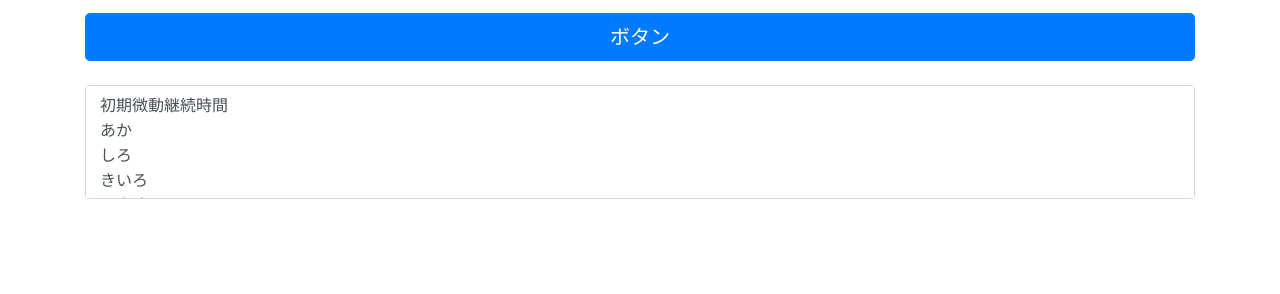
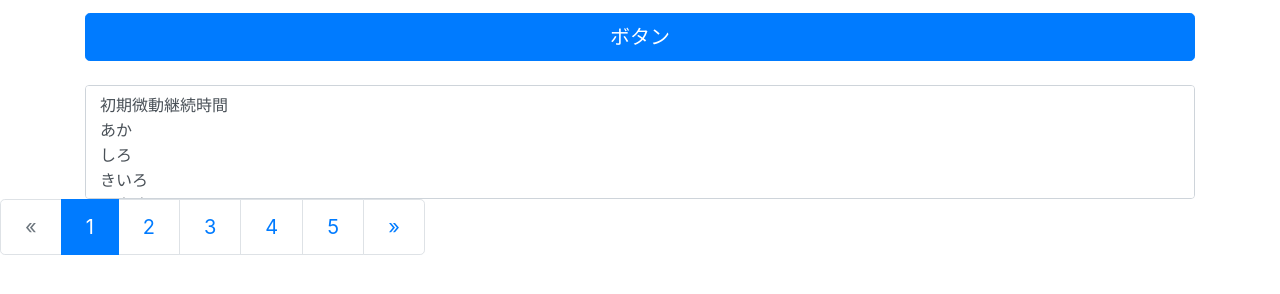
Before and after one commit to Rikuitomaki/rikuitomaki, a plain HTML site: page index.html in a window 1280 px wide. Shown: the part 230-524 px from the top of the page. Drawn offline with nearby package versions, Linux system fonts and the light colour scheme.

Commit message:
Update index.html

```diff
--- a/index.html
+++ b/index.html
@@ -102,7 +102,31 @@
 
 
 </div>
-
+<div>
+            <ul class="pagination pagination-lg">
+              <li class="page-item disabled">
+                <a class="page-link" href="#">«</a>
+              </li>
+              <li class="page-item active">
+                <a class="page-link" href="#">1</a>
+              </li>
+              <li class="page-item">
+                <a class="page-link" href="#">2</a>
+              </li>
+              <li class="page-item">
+                <a class="page-link" href="#">3</a>
+              </li>
+              <li class="page-item">
+                <a class="page-link" href="#">4</a>
+              </li>
+              <li class="page-item">
+                <a class="page-link" href="#">5</a>
+              </li>
+              <li class="page-item">
+                <a class="page-link" href="#">»</a>
+              </li>
+            </ul>
+          </div>
 
 <script src="https://code.jquery.com/jquery-3.2.1.slim.min.js" integrity="sha384-KJ3o2DKtIkvYIK3UENzmM7KCkRr/rE9/Qpg6aAZGJwFDMVNA/GpGFF93hXpG5KkN" crossorigin="anonymous"></script>
 <script src="https://cdnjs.cloudflare.com/ajax/libs/popper.js/1.12.9/umd/popper.min.js" integrity="sha384-ApNbgh9B+Y1QKtv3Rn7W3mgPxhU9K/ScQsAP7hUibX39j7fakFPskvXusvfa0b4Q" crossorigin="anonymous"></script>
```
